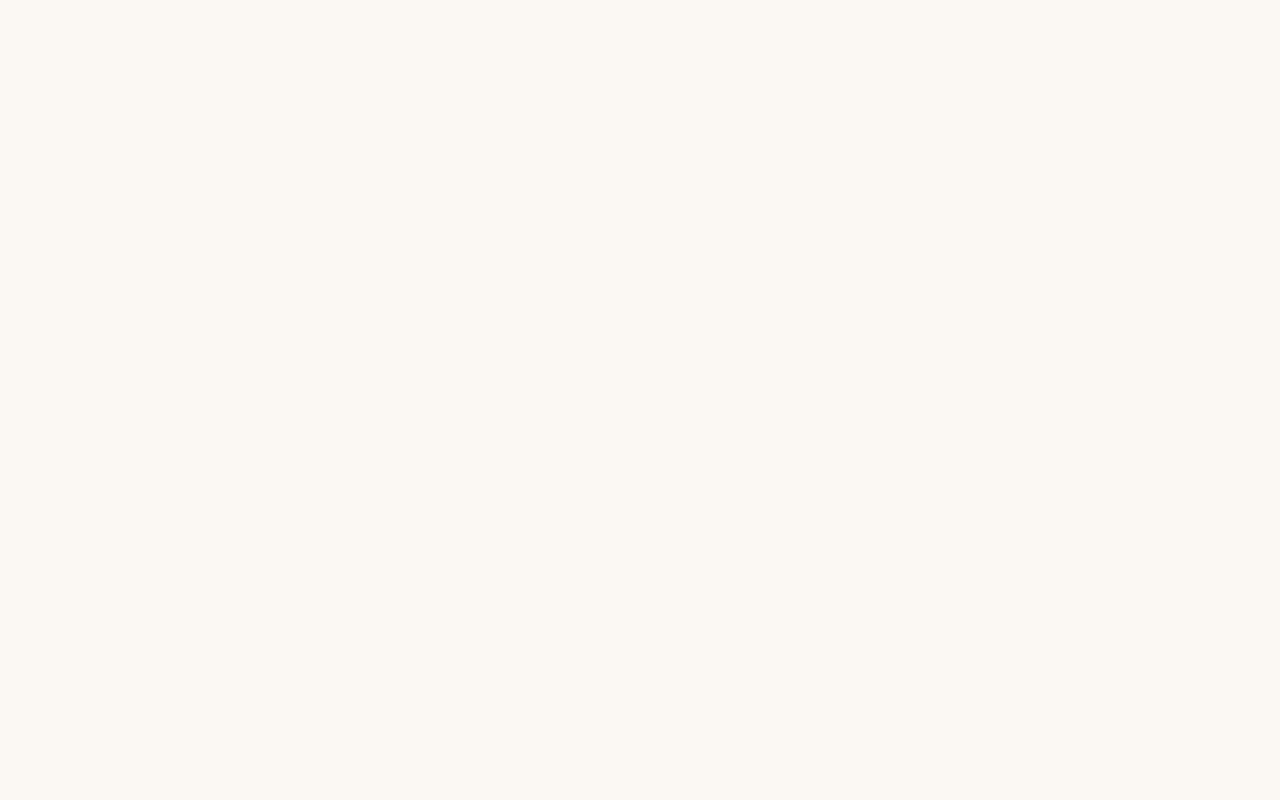
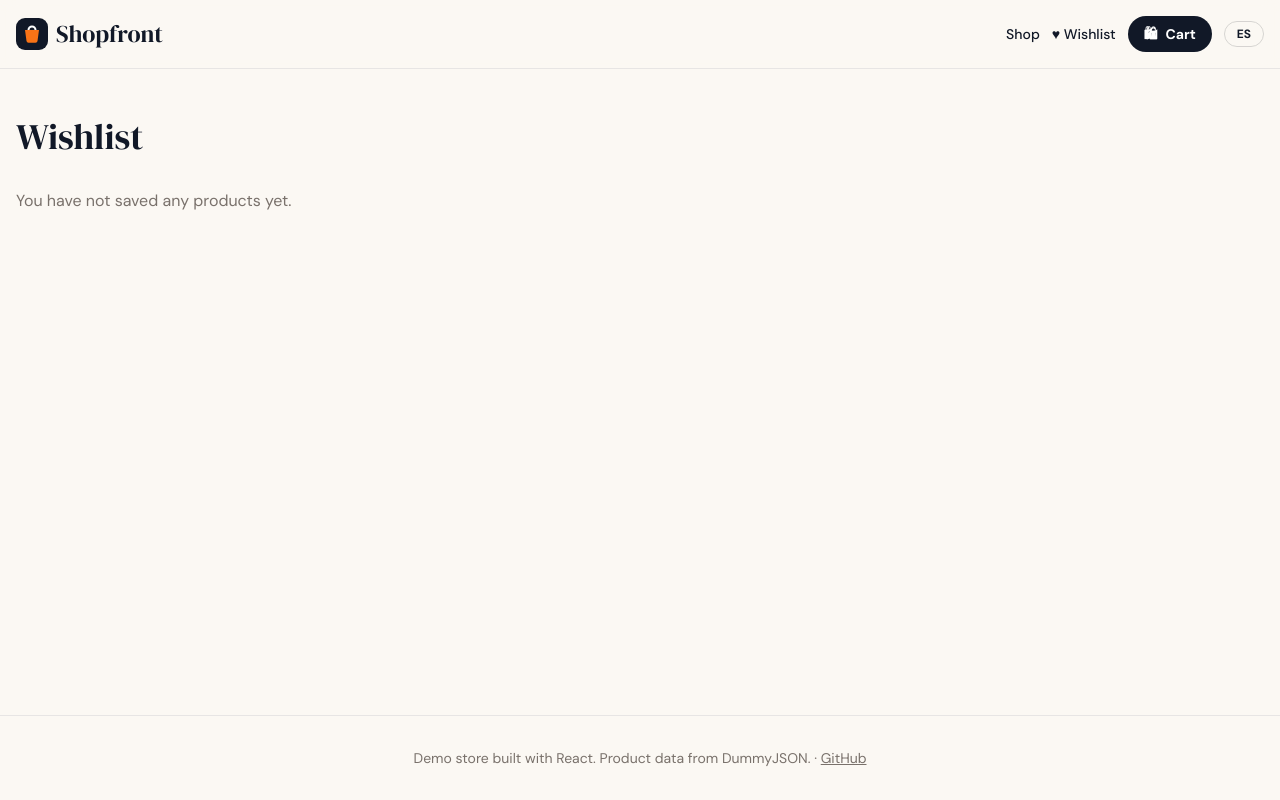
Before and after one commit to MigueIAngel/shopfront, a React (Vite) app: page /wishlist in a window 1280 px wide. Before the commit this address had no page. Built offline with nearby package versions, Linux system fonts and the light colour scheme.

Commit message:
feat(wishlist): add wishlist page and header actions

```diff
--- a/src/App.tsx
+++ b/src/App.tsx
@@ -1,15 +1,52 @@
-import { Route, Routes } from 'react-router'
+import { useTranslation } from 'react-i18next'
+import { NavLink, Route, Routes } from 'react-router'
+import type { Product } from './api/types'
+import { CartButton, CartDrawer } from './components/CartDrawer'
 import { Layout } from './components/Layout'
+import { AddToCartButton, WishlistButton } from './components/ProductActions'
 import { CatalogPage } from './pages/CatalogPage'
 import { ProductPage } from './pages/ProductPage'
+import { WishlistPage } from './pages/WishlistPage'
+import { useWishlist } from './store/wishlist'
+
+function HeaderActions() {
+  const { t } = useTranslation()
+  const saved = useWishlist((state) => state.products.length)
+  return (
+    <>
+      <NavLink to="/wishlist" className="hover:underline">
+        ♥ <span className="hidden sm:inline">{t('nav.wishlist')}</span> {saved > 0 && `(${saved})`}
+      </NavLink>
+      <CartButton />
+    </>
+  )
+}
+
+const cardActions = (product: Product) => (
+  <div className="flex gap-2">
+    <WishlistButton product={product} />
+    <AddToCartButton product={product} compact />
+  </div>
+)
+
+const detailActions = (product: Product) => (
+  <>
+    <AddToCartButton product={product} />
+    <WishlistButton product={product} />
+  </>
+)
 
 export default function App() {
   return (
-    <Routes>
-      <Route element={<Layout />}>
-        <Route index element={<CatalogPage />} />
-        <Route path="/products/:id" element={<ProductPage />} />
-      </Route>
-    </Routes>
+    <>
+      <Routes>
+        <Route element={<Layout headerActions={<HeaderActions />} />}>
+          <Route index element={<CatalogPage renderActions={cardActions} />} />
+          <Route path="/products/:id" element={<ProductPage renderActions={detailActions} />} />
+          <Route path="/wishlist" element={<WishlistPage />} />
+        </Route>
+      </Routes>
+      <CartDrawer />
+    </>
   )
 }
--- /dev/null
+++ b/src/pages/WishlistPage.tsx
@@ -0,0 +1,32 @@
+import { useTranslation } from 'react-i18next'
+import { AddToCartButton, WishlistButton } from '../components/ProductActions'
+import { ProductCard } from '../components/ProductCard'
+import { useWishlist } from '../store/wishlist'
+
+export function WishlistPage() {
+  const { t } = useTranslation()
+  const products = useWishlist((state) => state.products)
+  return (
+    <section className="mx-auto max-w-7xl px-4 py-12">
+      <h1 className="mb-8 font-display text-4xl">{t('wishlist.title')}</h1>
+      {products.length === 0 ? (
+        <p className="text-stone-500">{t('wishlist.empty')}</p>
+      ) : (
+        <div className="grid grid-cols-2 gap-4 md:grid-cols-3 lg:grid-cols-4">
+          {products.map((product) => (
+            <ProductCard
+              key={product.id}
+              product={product}
+              actions={
+                <div className="flex gap-2">
+                  <WishlistButton product={product} />
+                  <AddToCartButton product={product} compact />
+                </div>
+              }
+            />
+          ))}
+        </div>
+      )}
+    </section>
+  )
+}
```
